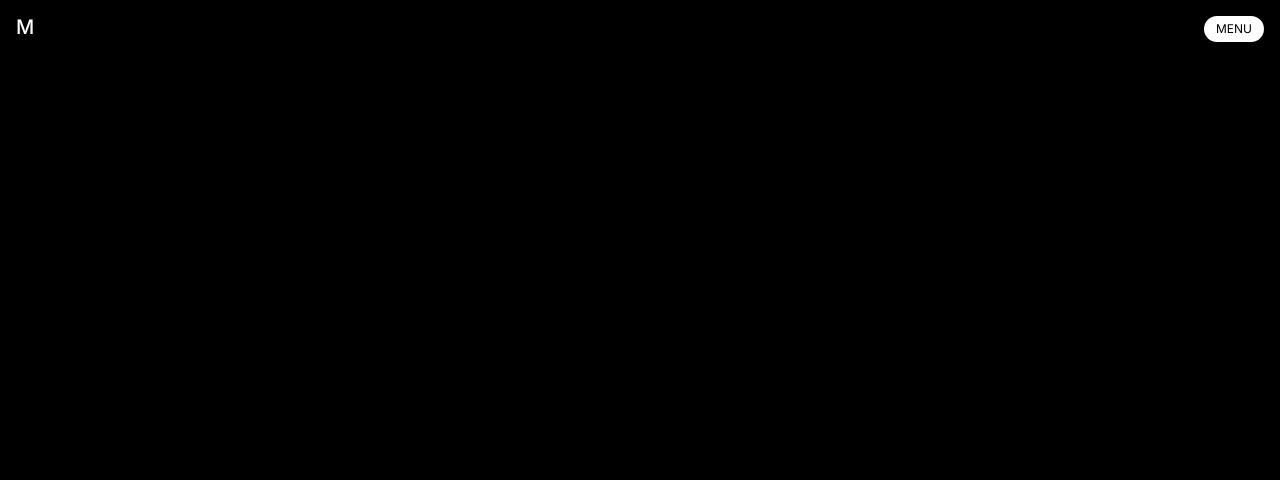
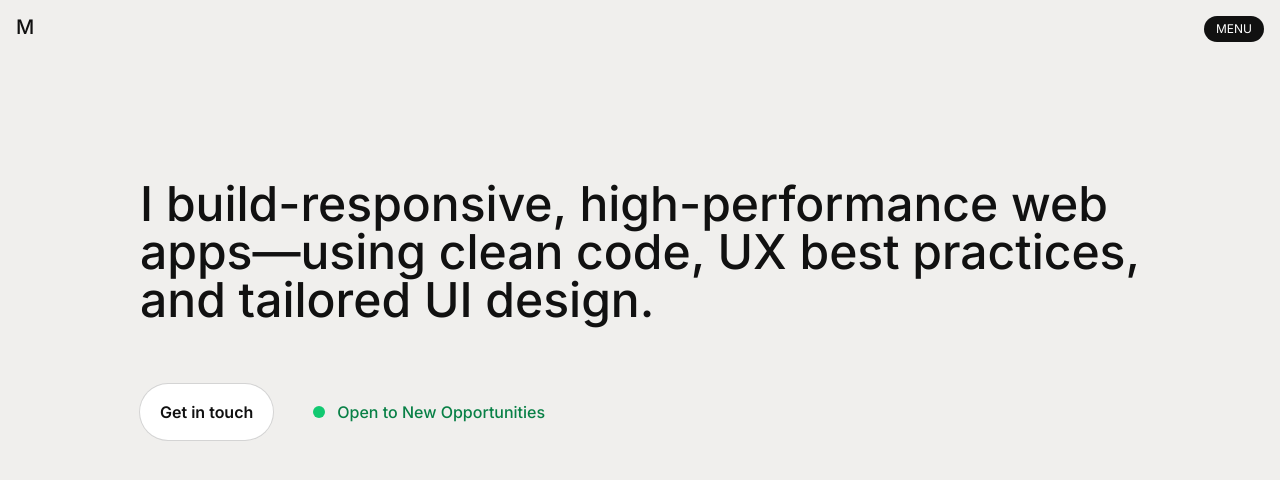
Before and after one commit to mauromltn/portfolio, a Next.js app: page / in a window 1280 px wide. Shown: the top 480 px of the page. Built offline with nearby package versions, Linux system fonts and the light colour scheme.

Commit message:
feat: Update dependencies, global styles and add Hero component with CTA button

```diff
--- a/src/app/globals.css
+++ b/src/app/globals.css
@@ -1,11 +1,11 @@
 @import "tailwindcss";
 
 :root {
-  --background: #000000;
-  --foreground: #ffffff;
+  --background: #F0EFED;
+  --foreground: #111111;
 }
 
-@theme inline {
+@theme inline{
   --color-background: var(--background);
   --color-foreground: var(--foreground);
 }
--- a/src/app/page.tsx
+++ b/src/app/page.tsx
@@ -1,9 +1,11 @@
 import Header from "@/components/Header/Header";
+import Hero from "@/components/Hero";
 
 export default function Home() {
   return (
-    <>
+    <div className="flex flex-col items-center">
     <Header />
-    </>
+    <Hero />
+    </div>
   );
 }
--- a/src/components/Header/Header.tsx
+++ b/src/components/Header/Header.tsx
@@ -1,5 +1,5 @@
 import styles from './Header.module.css';
-import Menu from '../Menu';
+import Menu from '../ui/Menu';
 
 export default function Header() {
    return (
--- /dev/null
+++ b/src/components/Hero.tsx
@@ -0,0 +1,22 @@
+import React from 'react'
+
+export default function Hero() {
+  return (
+    <main className='flex flex-col justify-center w-250 mt-30'>
+      <span className='text-5xl font-medium py-15'>
+         I build-responsive, high-performance web apps—using clean code, UX best practices, and tailored UI design.
+      </span>
+      <div className='flex gap-10 items-center'>
+         <button className='bg-white ring ring-neutral-300 font-semibold py-4 px-5 rounded-full hover:shadow-[0px_8px_12px_0px_rgba(0,0,0,0.105)] hover:scale-101 duration-200 cursor-pointer'>
+            <a href="mailto:dev.montane@gmail.com">Get in touch</a>
+         </button>
+         <div className='flex gap-3 items-center'>
+         <div className='bg-[#12C971] rounded-full w-3 h-3'></div>
+         <p className='text-[#088046] font-medium'>
+            Open to New Opportunities
+         </p>
+         </div>
+      </div>
+    </main>
+  )
+}
--- a/src/components/ui/Button.tsx
+++ b/src/components/ui/Button.tsx
@@ -16,8 +16,8 @@ export default function Button({isActive, setIsActive}: ButtonProps) {
       animate={{top: isActive ? '-100%' : '0%'}}
       transition={{duration: 0.5, ease: [0.76, 0, 0.24, 1]}}
     >
-      <div className="menu-button bg-white text-black">menu</div>
-      <div className="menu-button bg-black text-white">close</div>
+      <div className="menu-button bg-foreground text-white">menu</div>
+      <div className="menu-button bg-background text-black">close</div>
     </motion.div>
    </div>
   )
--- a/src/components/Menu.tsx
+++ b/src/components/ui/Menu.tsx
@@ -1,6 +1,6 @@
 'use client';
 import { useState } from "react";
-import Button from "./ui/Button";
+import Button from "./Button";
 import { AnimatePresence, motion } from "framer-motion";
 import Nav from "./Nav";
 
@@ -26,7 +26,7 @@ export default function Menu() {
   return (
     <div className="fixed top-4 right-4">
       <motion.div
-        className="relative w-40 h-70 bg-white rounded-2xl"
+        className="relative w-40 h-70 bg-foreground rounded-2xl"
         variants={variants}
         initial="closed"
         animate={isActive ? "open" : "closed"}
--- a/src/components/Nav.tsx
+++ b/src/components/ui/Nav.tsx
@@ -29,7 +29,7 @@ const perspective = {
 
 export default function Nav() {
   return (
-    <div className="flex items-center justify-center h-full px-5 text-black text-xl">
+    <div className="flex items-center justify-center h-full px-5 text-white text-xl">
       <div className="top">
          {
             navLinks.map((link, i) => (
```
Also changed, not shown: package.json (+11 -12 lines), 1 other file (tests, documents, lock files or other folders).
